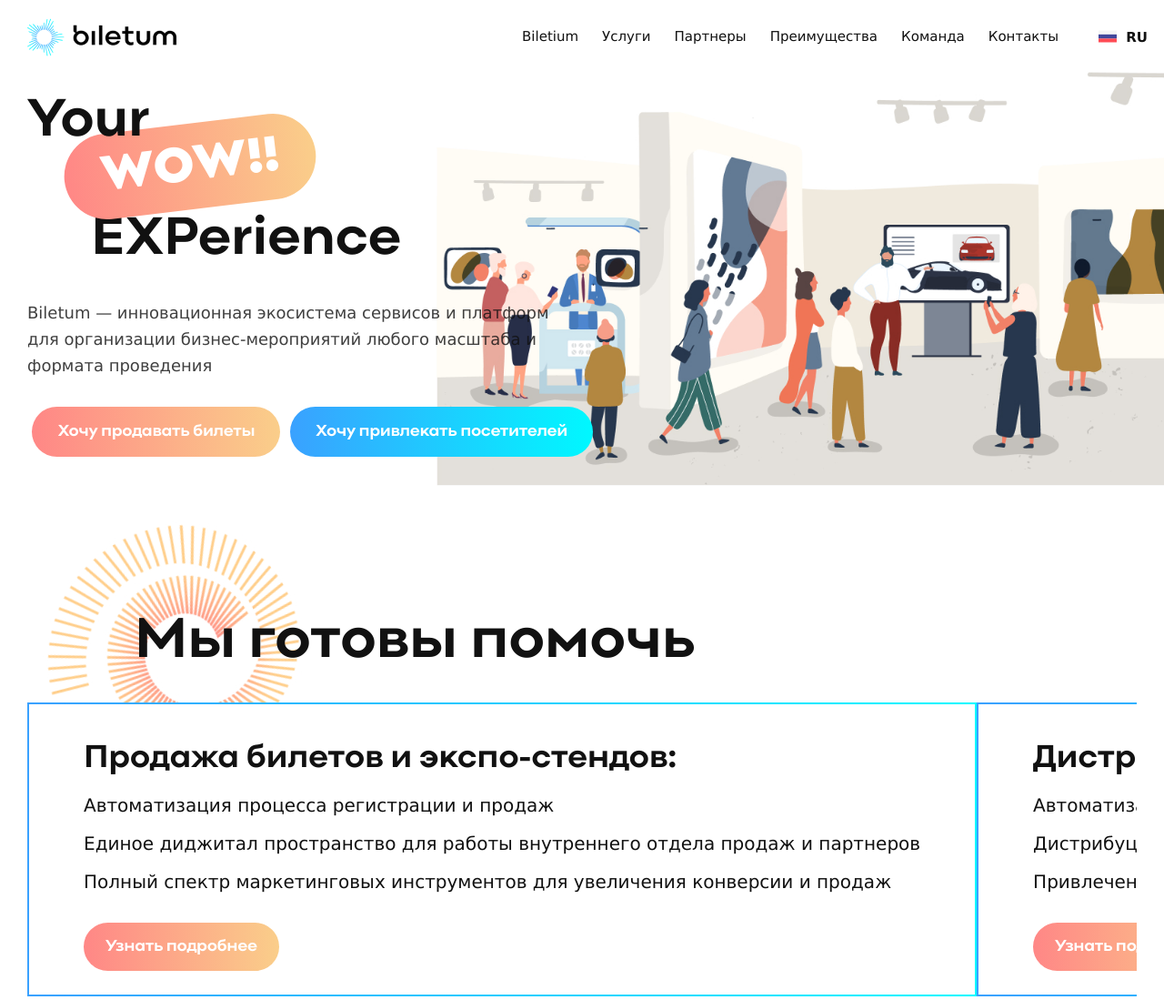
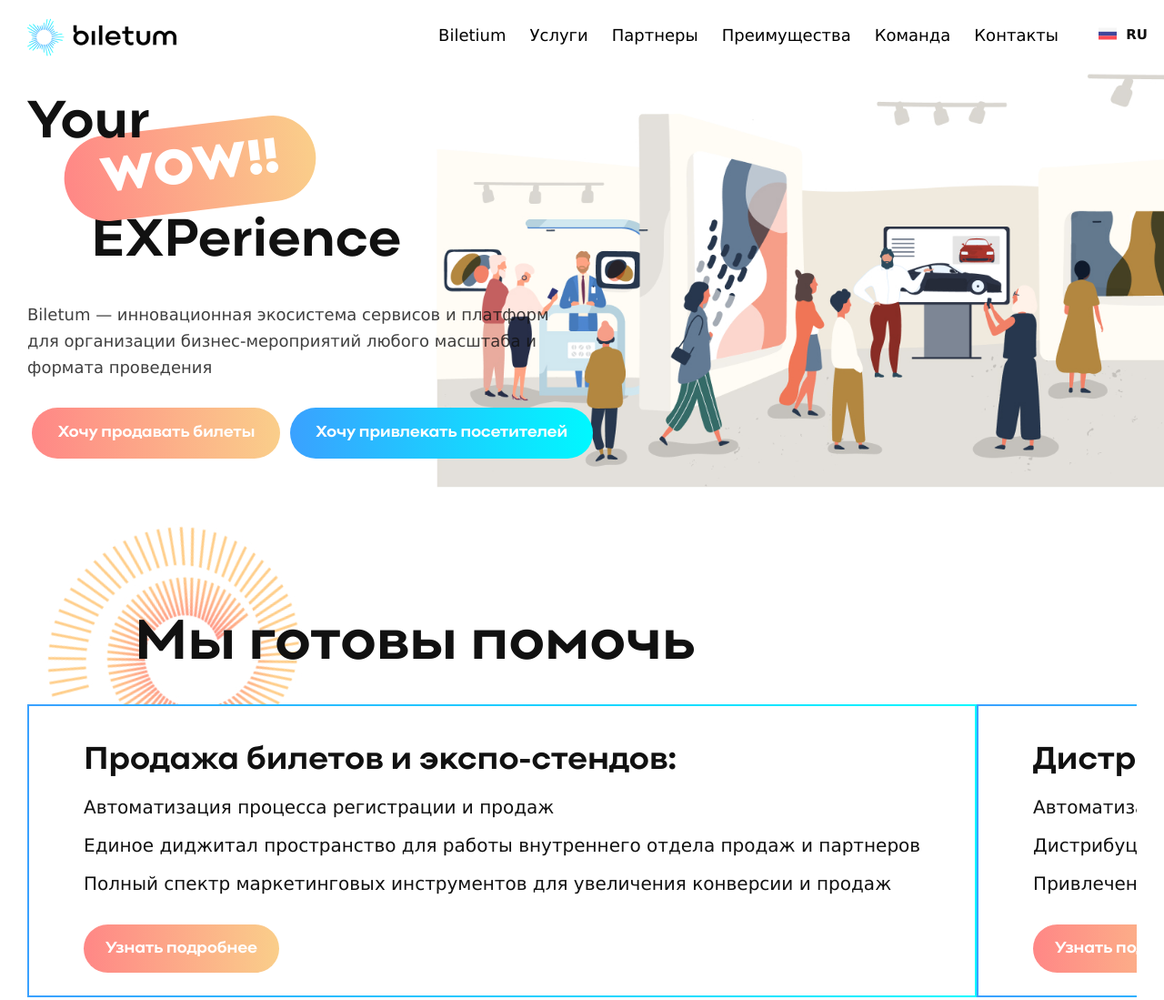
Before and after one commit to artemka81/biletum-stage, a website: page #src/index.html in a window 1280 px wide. Shown: the top 1099 px of the page at 91% size. Drawn offline with nearby package versions, Linux system fonts and the light colour scheme; files that its build step writes are made by us from their sources; some icons are missing.

Commit message:
fixed mobile menu

```diff
--- a/#src/scss/header.scss
+++ b/#src/scss/header.scss
@@ -11,7 +11,10 @@
 		position: relative;
 	}
 }
-
+.lng-menu__list{
+	display: flex;
+	flex-direction: column;
+}
 .lng-menu__list > li{
 	display: inline-block;
 	cursor: pointer;
@@ -23,9 +26,9 @@
 .menu__icon{
 	display: none;
 }
-a.menu__link{
+li.menu__link{
 	color:#000000;
-	font-size: 14px;
+	font-size: 18px;
 	text-decoration: none;
 	&:hover {
 		text-decoration: underline;
@@ -43,6 +46,7 @@ a.menu__link{
 	.lng-menu__list{
 			display: flex;
 			align-items: center;
+			flex-direction: row;
 	}
 	.lng-menu__list > li{
 		margin: 0 26px 0 0;
```
